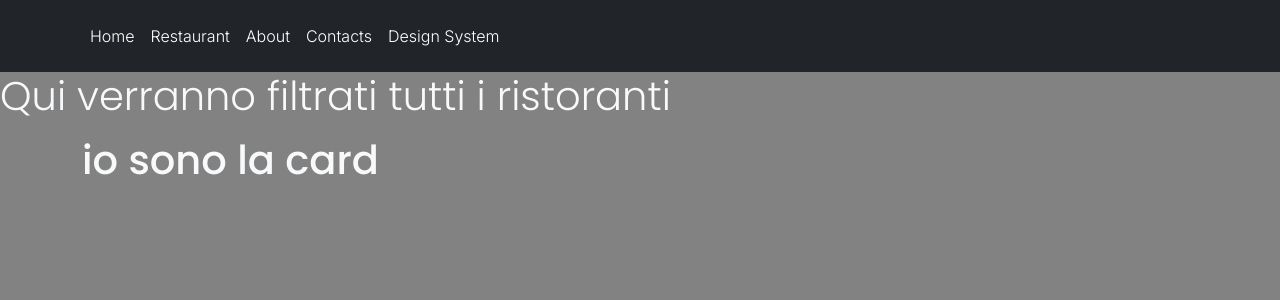
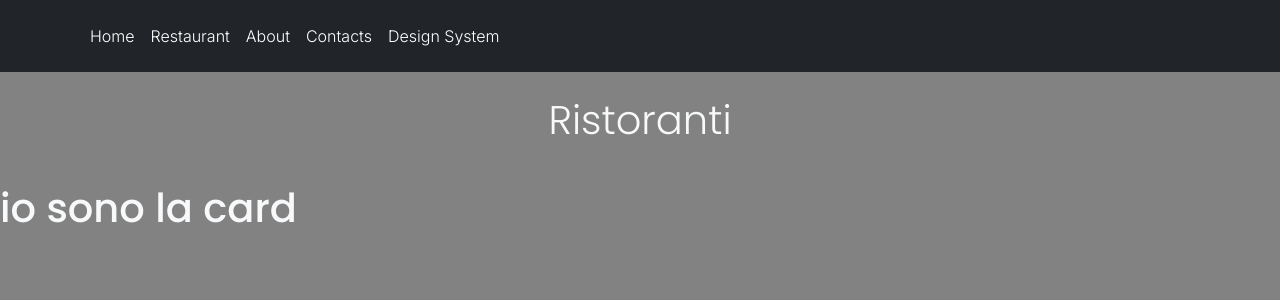
Before and after one commit to FrancescoRispoli17/deliveboo-frontend, a Vue app: page /restaurant in a window 1280 px wide. Shown: the top 300 px of the page. Built offline with nearby package versions, Linux system fonts and the light colour scheme.

Commit message:
[UPD] RestaurantPage created

```diff
--- a/src/pages/RestaurantPage.vue
+++ b/src/pages/RestaurantPage.vue
@@ -5,14 +5,15 @@ export default {
     name: 'RestaurantPage' ,
 
     data(){
-    return{}
+    return{
+    }
     },
     components: {
         RestaurantCardComponent
     },
     methods: {
 
-    }
+    },
 }
 
 
@@ -20,12 +21,14 @@ export default {
 
 <template>
 
-<h1 class="text-light fw-light mb-3">Qui verranno filtrati tutti i ristoranti</h1>
-    <div class="container">
-        <div class="row">
-            <RestaurantCardComponent/>
+<div class="container py-4">
+    <div class="row">
+        <div class="col-md-12 text-center">
+            <h1 class="text-light fw-light mb-3">Ristoranti</h1>
         </div>
     </div>
+</div>
+    <RestaurantCardComponent/>
 </template>
 
 <style lang="scss" scoped>
```
